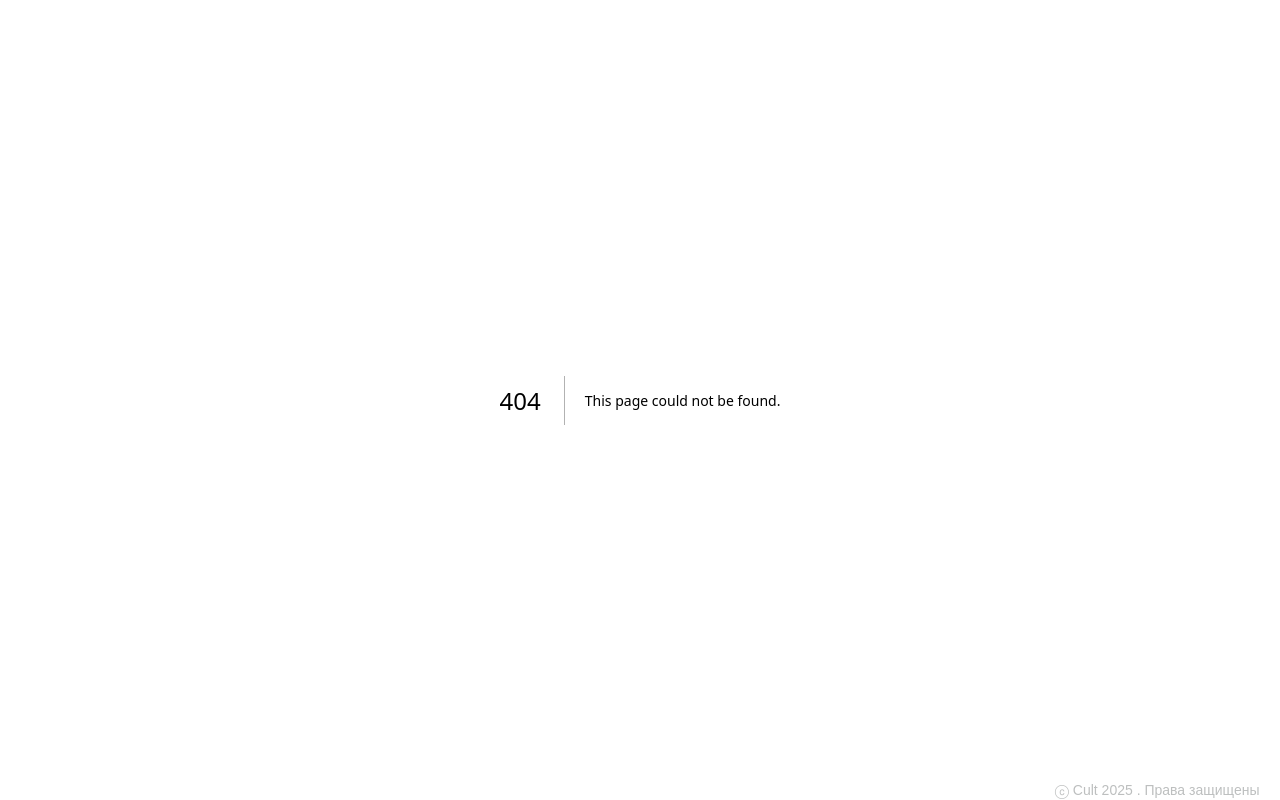
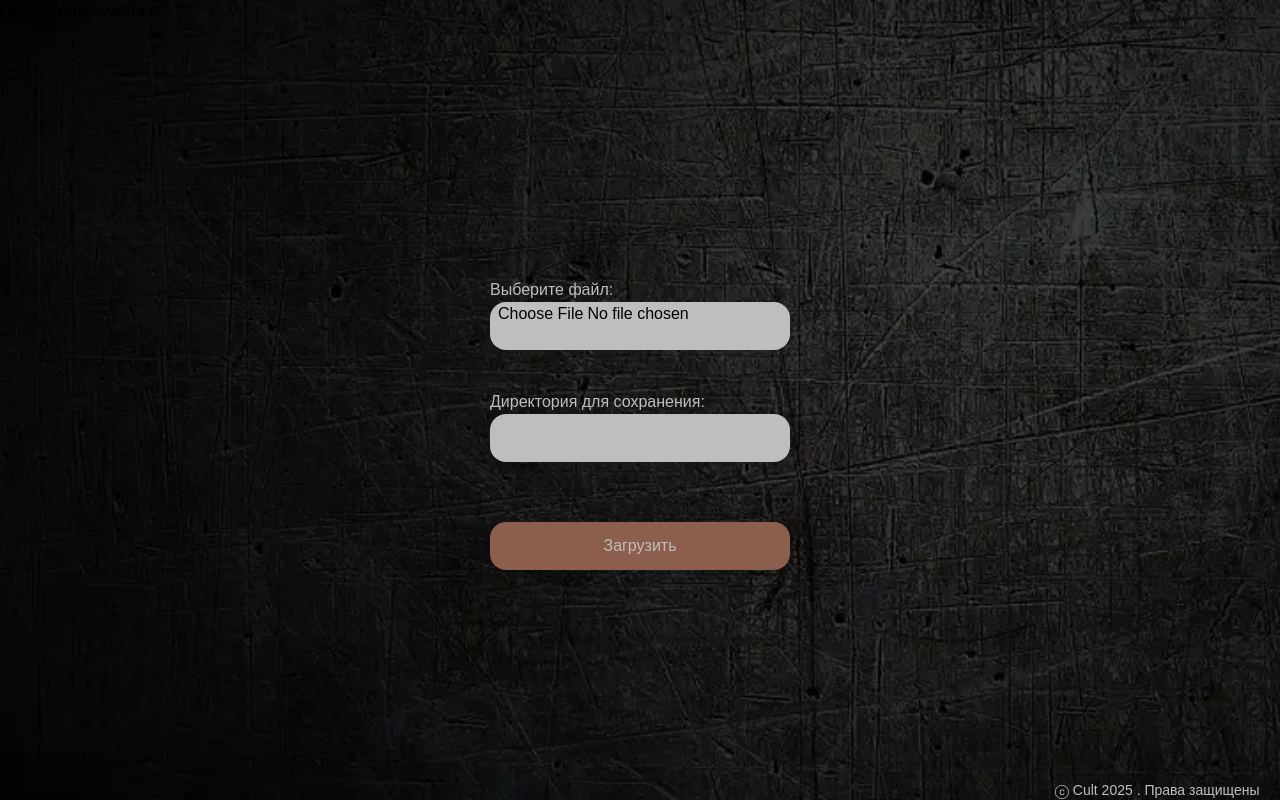
Before and after one commit to Valerich86/cult-next.js, a Next.js app: page /add-file in a window 1280 px wide. Before the commit this address had no page. Built offline with nearby package versions, Linux system fonts and the light colour scheme; a web font is replaced by a local one.

Commit message:
add new api & hidden developer info

```diff
--- a/next.config.ts
+++ b/next.config.ts
@@ -4,6 +4,15 @@
   /* config options here */
   reactCompiler: true,
   // reactStrictMode: false,
+  images: {
+    remotePatterns: [
+      {
+        protocol: 'https',
+        hostname: 'zieshw3nltg9jhte.public.blob.vercel-storage.com', // замените на ID вашего хранилища
+        pathname: '/**', // разрешает любые пути
+      },
+    ],
+  },
 };
 
 export default nextConfig;
--- a/package.json
+++ b/package.json
@@ -9,6 +9,7 @@
     "lint": "eslint"
   },
   "dependencies": {
+    "@vercel/blob": "^2.0.0",
     "framer-motion": "^12.23.26",
     "next": "16.0.10",
     "react": "19.2.1",
--- a/src/app/about/page.tsx
+++ b/src/app/about/page.tsx
@@ -1,5 +1,3 @@
-// 'use client'
-
 import { GiSheikahEye } from "react-icons/gi";
 import Sidebar from "@/components/UI/sidebar";
 import Headline from "@/components/UI/headline";
--- /dev/null
+++ b/src/app/add-file/page.tsx
@@ -0,0 +1,79 @@
+"use client";
+
+import type { PutBlobResult } from "@vercel/blob";
+import { useState, useRef } from "react";
+
+export default function AvatarUploadPage() {
+  const inputFileRef = useRef<HTMLInputElement>(null);
+  const inputDirRef = useRef<HTMLInputElement>(null);
+  const [blob, setBlob] = useState<PutBlobResult | null>(null);
+  return (
+    <>
+      <h1>Upload Your Avatar</h1>
+
+      <form
+        className="flex flex-col w-screen h-screen justify-center items-center gap-10"
+        onSubmit={async (event) => {
+
+          if (!inputFileRef.current?.files) {
+            throw new Error("No file selected");
+          }
+
+          const file = inputFileRef.current.files[0];
+          const targetDir = inputDirRef.current?.value || "";
+
+          const response = await fetch(
+            `/api/storage?filename=${encodeURIComponent(
+              file.name
+            )}&targetDir=${encodeURIComponent(targetDir)}`,
+            {
+              method: "POST",
+              body: file,
+            }
+          );
+
+          if (!response.ok) {
+            const errorData = await response.json().catch(() => ({}));
+            throw new Error(
+              `Upload failed: ${errorData.message || response.statusText}`
+            );
+          }
+
+          const newBlob = (await response.json()) as PutBlobResult;
+          console.log(newBlob)
+          setBlob(newBlob);
+        }}
+      >
+        <fieldset className="flex flex-col">
+          <label htmlFor="file" className="text-secondary">Выберите файл:</label>
+          <input
+            className="bg-secondary w-75 h-12 rounded-2xl px-2 cursor-pointer hover:opacity-95"
+            name="file"
+            ref={inputFileRef}
+            type="file"
+            accept="image/jpeg, image/png, image/webp"
+            required
+          />
+        </fieldset>
+        <fieldset className="flex flex-col">
+        <label htmlFor="file" className="text-secondary">Директория для сохранения:</label>
+        <input
+          className="bg-secondary w-75 h-12 rounded-2xl px-2"
+          name="targetDir"
+          ref={inputDirRef}
+          type="text"
+          required
+        />
+        </fieldset>
+        <button type="submit" className="bg-peachy2 w-75 h-12 text-secondary rounded-2xl mt-5 cursor-pointer hover:bg-peachy1 hover:text-primary">
+          Загрузить
+        </button>
+      </form>
+      {blob && (
+        <div className="bg-secondary ">
+          Blob url: <a href={blob.url}>{blob.url}</a>
+        </div>
+      )}
+    </>
+  );
+}
--- /dev/null
+++ b/src/app/api/storage/route.ts
@@ -0,0 +1,28 @@
+import { put } from '@vercel/blob';
+import { NextResponse } from 'next/server';
+
+export async function POST(request: Request): Promise<NextResponse> {
+  const { searchParams } = new URL(request.url);
+  const filename = searchParams.get('filename') || "";
+  const targetDir = searchParams.get('targetDir') || "";
+  const body = await request.arrayBuffer();
+
+  // ⚠️ The below code is for App Router Route Handlers only
+  const blob = await put(targetDir + "/" + filename, body, {
+    access: 'public', token: process.env.BLOB_READ_WRITE_TOKEN, contentType: 'image/webp'
+  });
+
+  // Here's the code for Pages API Routes:
+  // const blob = await put(filename, request, {
+  //   access: 'public',
+  // });
+
+  return NextResponse.json(blob);
+}
+
+// The next lines are required for Pages API Routes only
+// export const config = {
+//   api: {
+//     bodyParser: false,
+//   },
+// };
--- a/src/app/contacts/page.tsx
+++ b/src/app/contacts/page.tsx
@@ -18,7 +18,7 @@
       <Headline text={headline} />
 
       {/* получить консультацию */}
-      <section className="w-full h-screen flex flex-col justify-evenly ">
+      <section className="w-full h-screen flex flex-col justify-center gap-y-10">
         <h1 className="text-xl text-secondary md:text-2xl text-left">
           {subtitle2}
         </h1>
@@ -92,14 +92,14 @@
       {/* футер */}
       <section className="w-full min-h-screen flex flex-col justify-center gap-y-20">
         <BigtextContainer text={info} />
-        <div className="flex items-center gap-x-10">
+        {/* <div className="flex items-center gap-x-10">
           <span
             className={`${font_capture.className} text-xl lg:text-2xl text-secondary`}
           >
             Разработчик сайта:{" "}
           </span>
           <MyLogo />
-        </div>
+        </div> */}
       </section>
     </div>
   );
--- a/src/app/gallery/page.tsx
+++ b/src/app/gallery/page.tsx
@@ -6,6 +6,7 @@
 import { headline, block1, block2, block3, block4 } from "@/lib/text/gallery";
 import Headline from "@/components/UI/headline";
 import TextContainer from "@/components/UI/text-container";
+import { getBlobs } from "@/lib/blob-store";
 
 export default async function Gallery() {
   const tan_gallery = await getGallery("tan");
--- a/src/app/news/page.tsx
+++ b/src/app/news/page.tsx
@@ -16,7 +16,7 @@
 export default function News() {
   const NewsItem = ({ subtitle, text, images }: NewsItemProps) => {
     return (
-      <section className="w-full min-h-screen ">
+      <section className="w-full min-h-screen">
         {subtitle && <Subtitle text={subtitle} />}
         {images && (
           <div className={`w-full h-[80vh] relative`}>
--- a/src/components/UI/image-container.tsx
+++ b/src/components/UI/image-container.tsx
@@ -74,6 +74,8 @@
           className={`h-full w-full ${
             fullscreen ? "object-contain" : "object-cover"
           } object-center`}
+          quality={75} // снизьте до 60–70
+          loading="lazy" // отложенная загрузка
         />
       </motion.div>
     </>
--- /dev/null
+++ b/src/lib/blob-store.ts
@@ -0,0 +1,8 @@
+
+import { list } from '@vercel/blob';
+
+export async function getBlobs(folderPath: string) {
+  const { blobs } = await list({ prefix: folderPath, token: process.env.BLOB_READ_WRITE_TOKEN });
+  console.log(blobs)
+  return blobs;
+}
```
Also changed, not shown: 1 other file (tests, documents, lock files or other folders).
